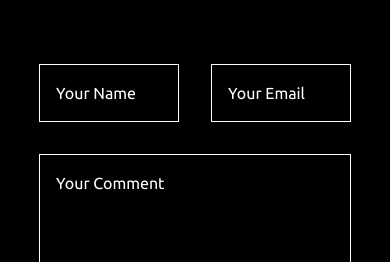
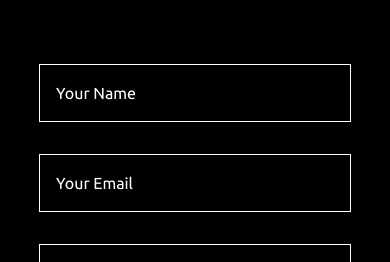
Before and after one commit to eydbjorgham/night-club, a Next.js app: page /blog/1 in a window 390 px wide. Shown: the part 545-807 px from the top of the page. Built offline with nearby package versions, Linux system fonts and the light colour scheme; no server answers.

Commit message:
feat: enhance responsiveness of BlogPost, Comments, and LeaveComment components

```diff
--- a/src/app/components/BlogPost.jsx
+++ b/src/app/components/BlogPost.jsx
@@ -22,7 +22,7 @@ const BlogPost = ({ id }) => {
   return (
     <section>
       <img src={post.asset.url} alt={post.title} className="m-auto mt-16" />
-      <h2 className="m-auto mt-8 w-[80vw] text-white capitalize">
+      <h2 className="m-auto text-4xl mt-8 w-[80vw] text-white capitalize">
         {post.title}
       </h2>
       <p className="m-auto mt-4 w-[80vw] text-(--tertiary-color)">
--- a/src/app/components/Comments.jsx
+++ b/src/app/components/Comments.jsx
@@ -21,13 +21,13 @@ const Comments = () => {
       </h1>
 
       {comments.map((comment) => (
-        <div key={comment.id} className="mb-10 w-[70vw]">
-          <h2 className="mb-6 text-xl text-white">
+        <div key={comment.id} className="mb-10 w-[70vw] max-sm:w-full">
+          <p className="max-sm:text-s mb-6 text-xl text-white">
             {comment.name} -{" "}
             <span className="text-(--tertiary-color)">
               Posted {comment.date.substring(0, 10)}
             </span>
-          </h2>
+          </p>
           <p>{comment.content}</p>
         </div>
       ))}
--- a/src/app/components/LeaveComment.jsx
+++ b/src/app/components/LeaveComment.jsx
@@ -19,7 +19,7 @@ const LeaveComment = () => {
       </h1>
 
       <form onSubmit={handleSubmit(onSubmit)} noValidate className="text-white">
-        <div className="flex gap-8">
+        <div className="flex max-sm:flex max-sm:flex-col gap-8">
           <div className="flex-1">
             {errors.username && (
               <p className="mb-2 text-sm text-red-500">
```
